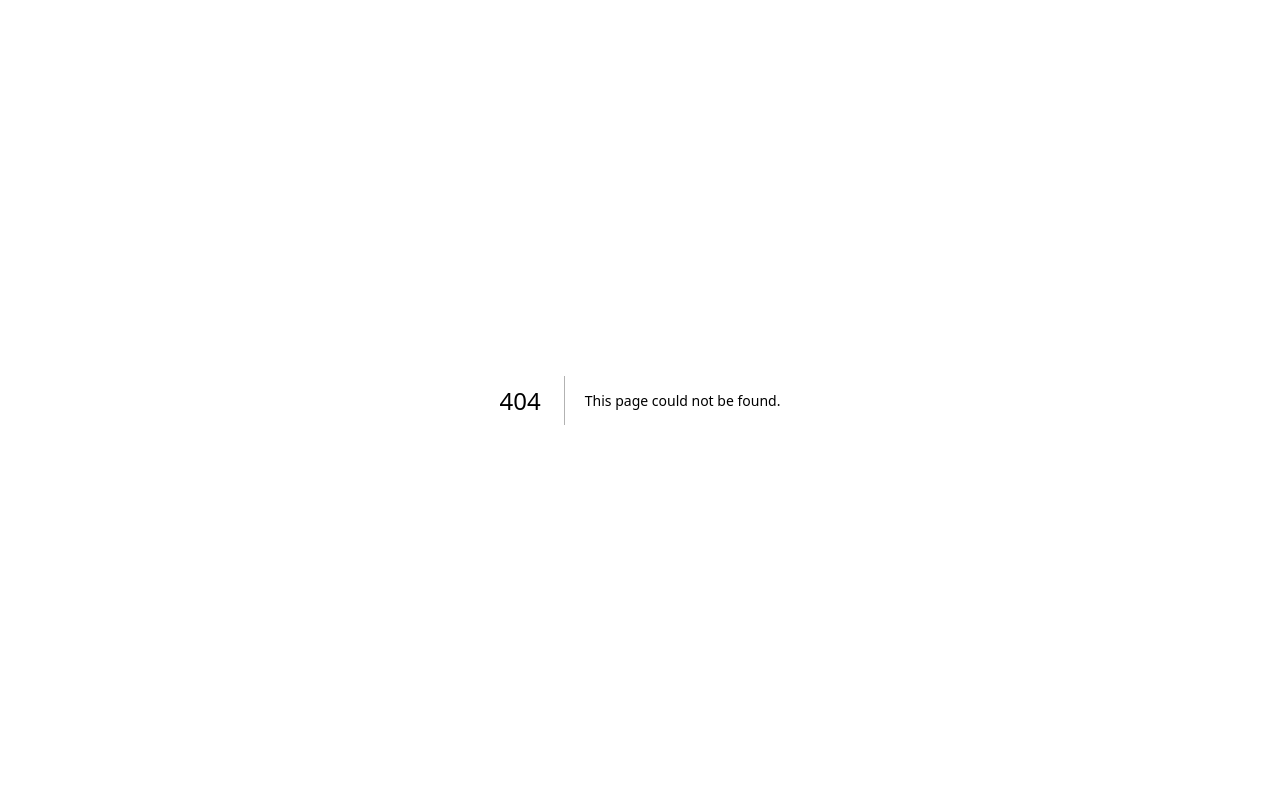
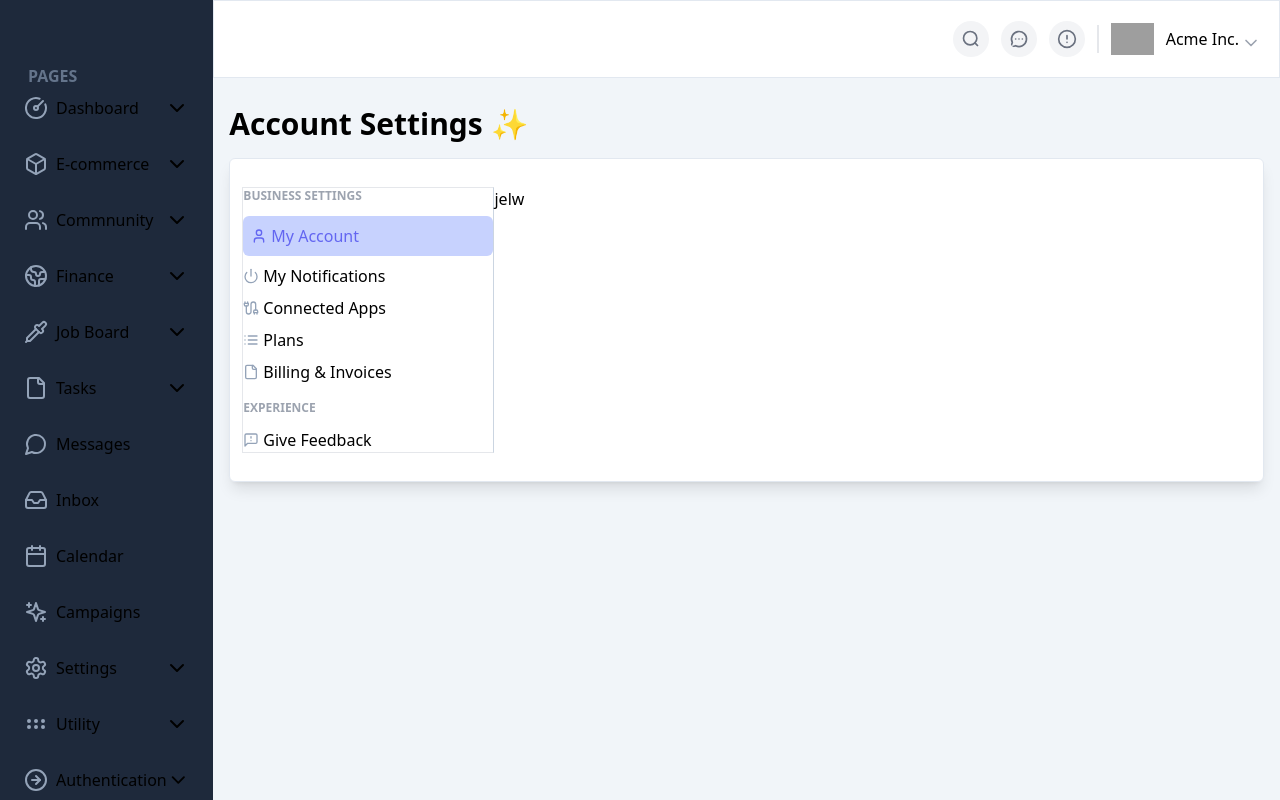
Before and after one commit to Sandhya-p1/Mosaic-demo-practice, a Next.js app: page /myaccount in a window 1280 px wide. Before the commit this address had no page. Built offline with nearby package versions, Linux system fonts and the light colour scheme; grey boxes are pictures that could not be loaded.

Commit message:
changes made

```diff
--- a/pages/messages.jsx
+++ b/pages/messages.jsx
@@ -1,7 +1,31 @@
 import React from "react";
-
+import Sidebar from "./components/Sidebar";
+import Nav from "./components/Nav";
+import { ChevronDown, Pencil } from "lucide-react";
 function messages() {
-  return <div>helwkehlkjl</div>;
+  return (
+    <main className="flex h-screen bg-slate-100">
+      <Sidebar />
+      <div className="w-full overflow-y-auto ">
+        <Nav />
+        <div className="text-black">
+          {/* left side */}
+          <div className="space-y-3">
+            {/* nav section */}
+            <div className="flex justify-between items-center p-3 fixed top-0">
+              <div className="flex gap-x-1 items-center">
+                <img src="" />
+                <h1 className="font-medium text-xl">#Marketing</h1>
+                <ChevronDown className="icon" />
+              </div>
+              <Pencil className="icon p-1 border rounded-md cursor-pointer hover:border-gray-300" />
+            </div>
+          </div>
+          {/* right side */}
+        </div>
+      </div>
+    </main>
+  );
 }
 
 export default messages;
--- /dev/null
+++ b/pages/myaccount.jsx
@@ -0,0 +1,73 @@
+import React from "react";
+import Sidebar from "./components/Sidebar";
+import Nav from "./components/Nav";
+import {
+  Cable,
+  File,
+  List,
+  MessageSquareWarning,
+  Power,
+  User,
+} from "lucide-react";
+function myaccount() {
+  return (
+    <main className="flex h-screen bg-slate-100">
+      <Sidebar />
+      <div className="w-full overflow-y-auto ">
+        <Nav />
+        <div className="text-black py-7 px-4 space-y-4">
+          <h1 className="font-bold text-3xl">Account Settings ✨</h1>
+          <div className="box rounded-md px-3 py-7 w-full md:flex ">
+            {/* left side */}
+            <div className=" md:space-y-4 md:w-1/4 md:border md:border-r-slate-300 md:space-x-0  scroll-smooth  overflow-scroll no-scrollbar space-x-4 flex justify-between items-center md:inline">
+              {/* business settings */}
+              <div className=" space-y-3 ">
+                <h2 className="uppercase text-gray-400 md:pb-3 text-xs font-bold">
+                  business settings
+                </h2>
+                <div className="flex gap-x-3  font-medium text-nowrap items-center md:inline md:space-y-2">
+                  <p className="text-indigo-500  cursor-pointer iconflex bg-indigo-200 rounded-md p-2">
+                    <User className="h-4 w-4" />
+                    My Account
+                  </p>
+                  <p className="iconflex cursor-pointer">
+                    <Power className="icon" />
+                    My Notifications
+                  </p>
+                  <p className="iconflex cursor-pointer">
+                    <Cable className="icon" />
+                    Connected Apps
+                  </p>
+                  <p className="iconflex cursor-pointer">
+                    <List className="icon" />
+                    Plans
+                  </p>
+                  <p className="iconflex cursor-pointer">
+                    <File className="icon" />
+                    Billing & Invoices
+                  </p>
+                </div>
+              </div>
+              {/* experience */}
+              <div className="space-y-3">
+                <h1 className="uppercase text-gray-400 text-xs font-bold">
+                  experience
+                </h1>
+                <div className="text-nowrap font-medium">
+                  <p className="iconflex cursor-pointer">
+                    <MessageSquareWarning className="icon" />
+                    Give Feedback
+                  </p>
+                </div>
+              </div>
+            </div>
+            {/* right side */}
+            <div>jelw</div>
+          </div>
+        </div>
+      </div>
+    </main>
+  );
+}
+
+export default myaccount;
```
